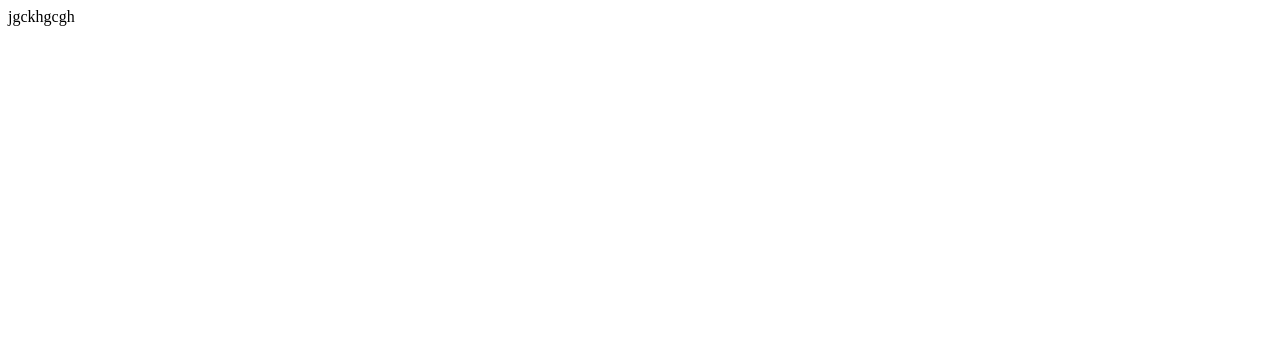
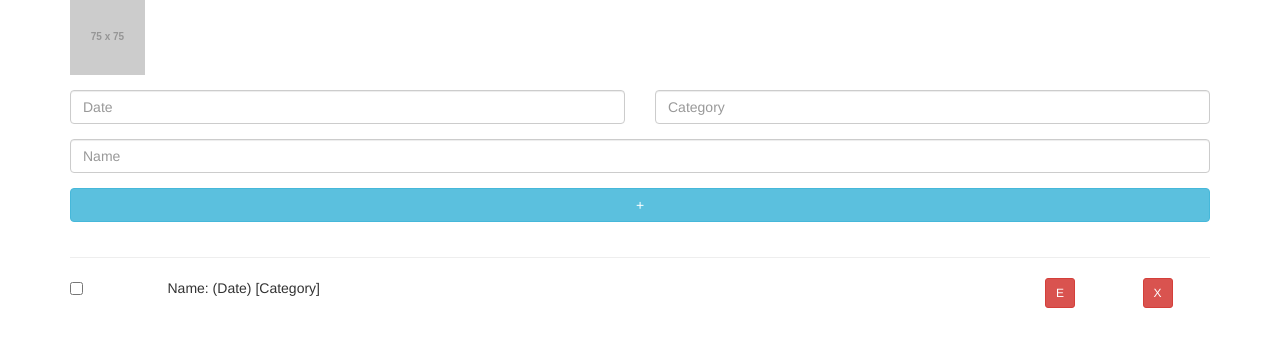
Before and after one commit to Jahnava/hippity_hoppity_todo, a website: page public/html/index.html in a window 1280 px wide. Drawn offline with nearby package versions, Linux system fonts and the light colour scheme; files that its build step writes are made by us from their sources; placeholder pictures from the web are drawn by us.

Commit message:
created the base layout as a mock for the todo list application

```diff
--- a/public/css/main.css
+++ b/public/css/main.css
@@ -0,0 +1,3 @@
+body {
+  background-color: ;
+}
--- a/public/html/index.html
+++ b/public/html/index.html
@@ -1 +1,62 @@
-jgckhgcgh
+<!DOCTYPE html>
+<html>
+  <head>
+    <meta charset="utf-8">
+    <title>Hippity Hoppity Todo</title>
+    <link rel="stylesheet" href="https://maxcdn.bootstrapcdn.com/bootstrap/3.3.7/css/bootstrap.min.css" integrity="sha384-BVYiiSIFeK1dGmJRAkycuHAHRg32OmUcww7on3RYdg4Va+PmSTsz/K68vbdEjh4u" crossorigin="anonymous">
+    <link rel="stylesheet" href="css/main.css">
+  </head>
+  <body>
+    <div id="app" class='container'>
+    <div class="row">
+    <div class="form-group col-xs-3">
+    <img src="http://placehold.it/75x75"
+     class="responsive">
+   </div>
+ </div>
+    <div class="row">
+      <div class="form-group col-xs-6">
+        <input type="text" class="form-control"
+        placeholder='Date'>
+      </div>
+
+      <div class="form-group col-xs-6">
+        <input type="text" class="form-control"
+        placeholder='Category'>
+      </div>
+      <div class="form-group col-xs-12">
+        <input type="text" class="form-control"
+        placeholder='Name'>
+      </div>
+      </div>
+<div class="row">
+          <div class="form-group col-xs-12">
+            <button id= "create" class="btn btn-info btn-block">+</button>
+           </div>
+        </div>
+        <hr>
+    <div class="row">
+      <div class="col-xs-1">
+        <input type=checkbox>
+      </div>
+
+      <div class="col-xs-9">
+        Name: (Date) [Category]
+      </div>
+      <div class="col-xs-1">
+        <button class="btn btn-danger btn-sm">E</button>
+      </div>
+      <div class="col-xs-1">
+        <button class="btn btn-danger btn-sm">X</button>
+      </div>
+    </div>
+  </div>
+  <!--End of example todo-->
+    <script src="js/app.js"></script>
+
+</div>
+
+</div>
+
+  </body>
+</html>
--- a/public/js/app.js
+++ b/public/js/app.js
@@ -0,0 +1 @@
+console.log('running!!!');
```
Also changed, not shown: README.md.
